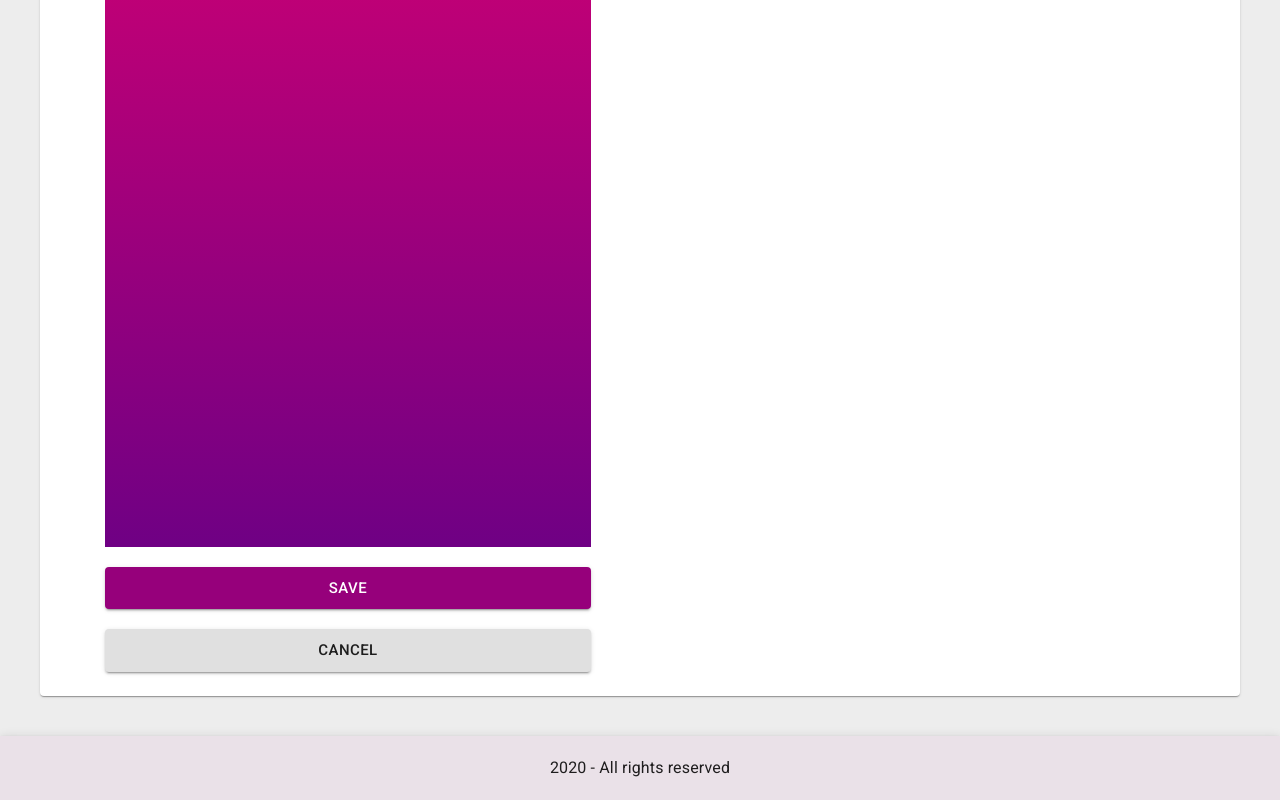
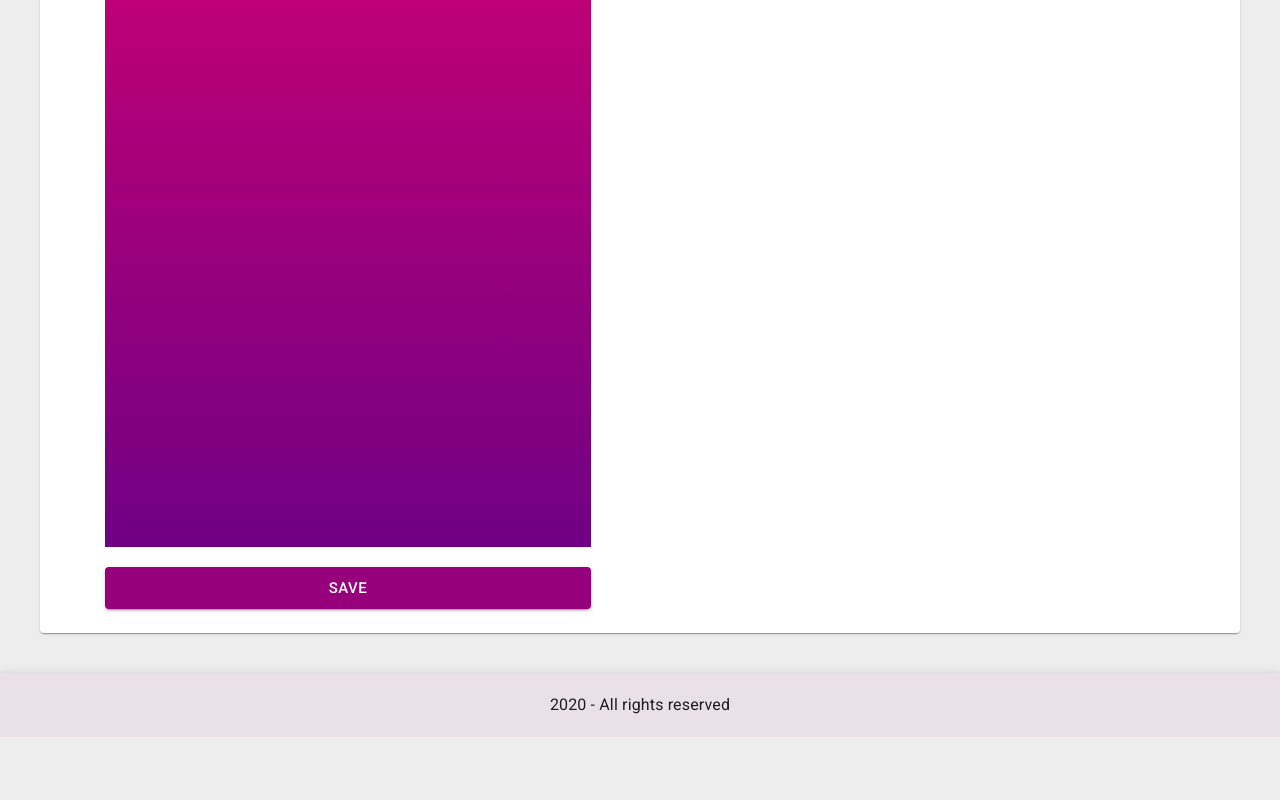
Before and after one commit to jaon82/squad-management-tool, a React (Create React App) app: page /team in a window 1280 px wide. Shown: the part 882-1682 px from the top of the page. After the commit the page ends 1619 px from the top, so only its background shows below. Built offline with nearby package versions, Linux system fonts and the light colour scheme.

Commit message:
Remove cancel button

```diff
--- a/src/pages/Team/TeamForm.tsx
+++ b/src/pages/Team/TeamForm.tsx
@@ -465,18 +465,6 @@ export default function TeamForm(props: Props) {
                       Save
                     </Button>
                   </Grid>
-                  <Grid item className={classes.marginTop}>
-                    <Button
-                      variant="contained"
-                      size="large"
-                      fullWidth
-                      onClick={() => {
-                        history.push("/");
-                      }}
-                    >
-                      Cancel
-                    </Button>
-                  </Grid>
                 </Grid>
               </Grid>
               <Grid item xs={12} sm={5}>
```
